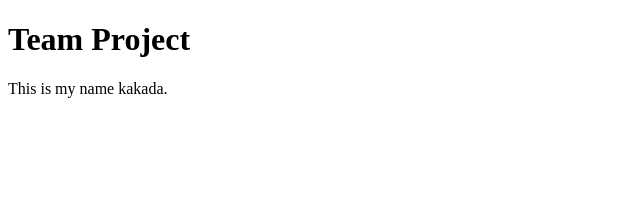
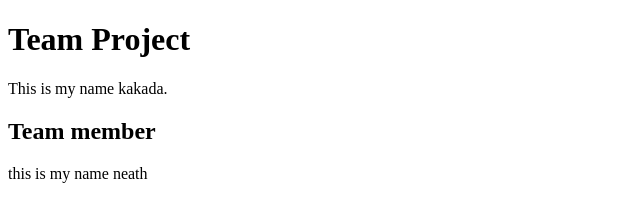
Before and after one commit to neathcmd/workshop, a plain HTML site: page index.html in a window 1280 px wide. Shown: the whole page, without its empty margins (0-640 px from the left). Drawn offline with Linux system fonts and the light colour scheme.

Commit message:
index.html

```diff
--- a/index.html
+++ b/index.html
@@ -1,6 +1,5 @@
 <!DOCTYPE html>
 <html lang="en">
-
   <head>
     <meta charset="UTF-8" />
     <meta name="viewport" content="width=device-width, initial-scale=1.0" />
@@ -10,6 +9,8 @@
   <body>
     <h1>Team Project</h1>
     <p>This is my name kakada.</p>
+
+    <h2>Team member</h2>
+    <p>this is my name neath</p>
   </body>
-
 </html>
```
Lines whose indentation alone changed are shown as unchanged.
